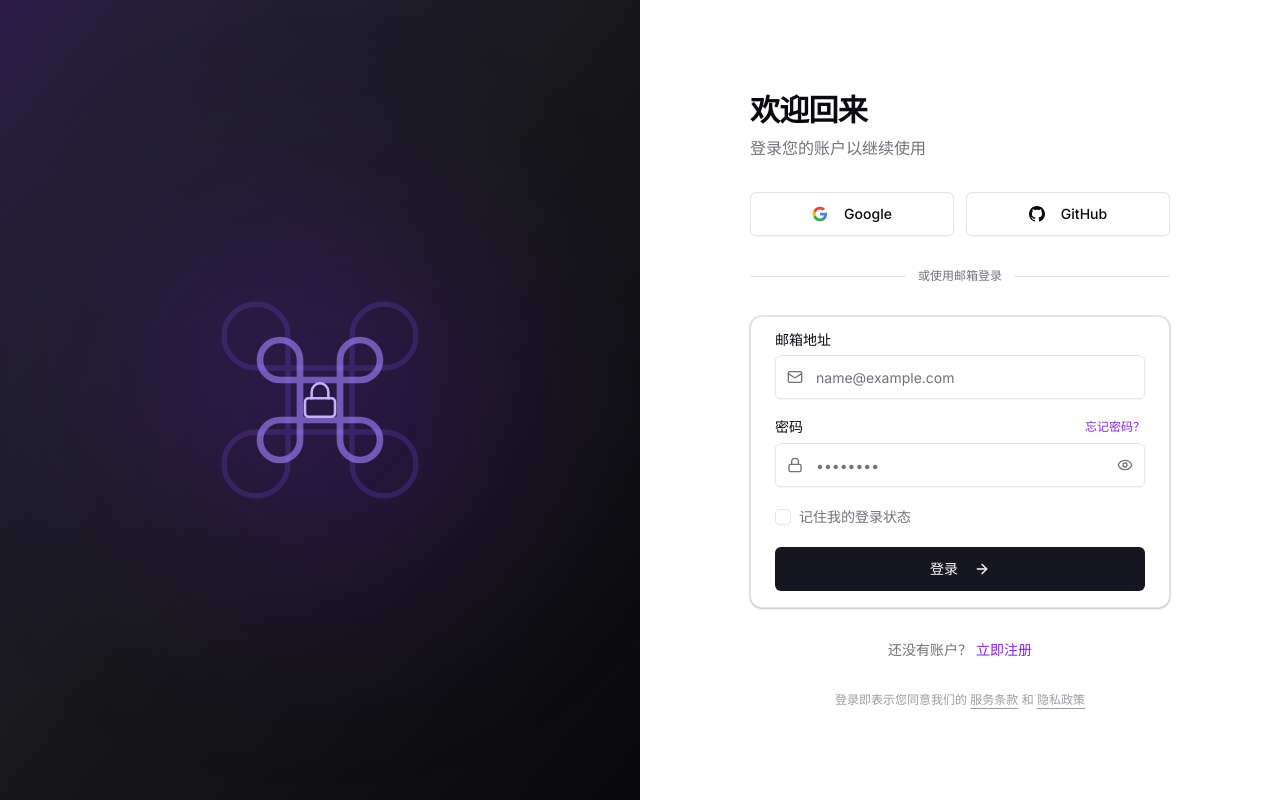
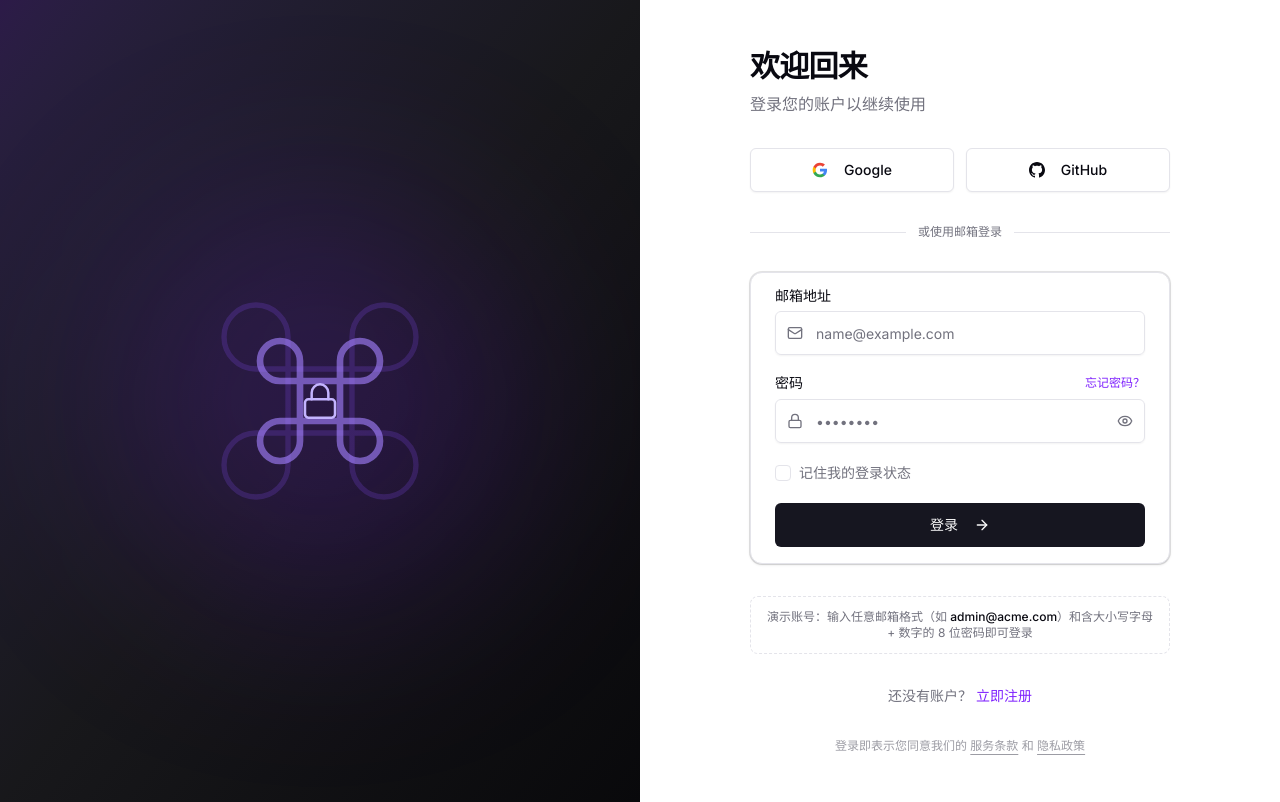
Before and after one commit to Fengkejun/Admin-Shadcn, a React (Vite) app: page /login in a window 1280 px wide. Built offline with nearby package versions, Linux system fonts and the light colour scheme.

Commit message:
docs: 添加演示提示和在线预览地址
- 登录页表单下方添加演示账号说明
- README 添加 Vercel 在线预览链接

```diff
--- a/src/pages/Login/index.tsx
+++ b/src/pages/Login/index.tsx
@@ -244,6 +244,11 @@ export function LoginPage() {
             </CardContent>
           </Card>
 
+          {/* 演示提示 */}
+          <div className="rounded-lg border border-dashed p-3 text-center text-xs text-muted-foreground">
+            演示账号：输入任意邮箱格式（如 <span className="font-medium text-foreground">admin@acme.com</span>）和含大小写字母 + 数字的 8 位密码即可登录
+          </div>
+
           {/* 注册链接 */}
           <p className="text-center text-sm text-muted-foreground">
             还没有账户？{" "}
```
Also changed, not shown: 1 other file (tests, documents, lock files or other folders).
